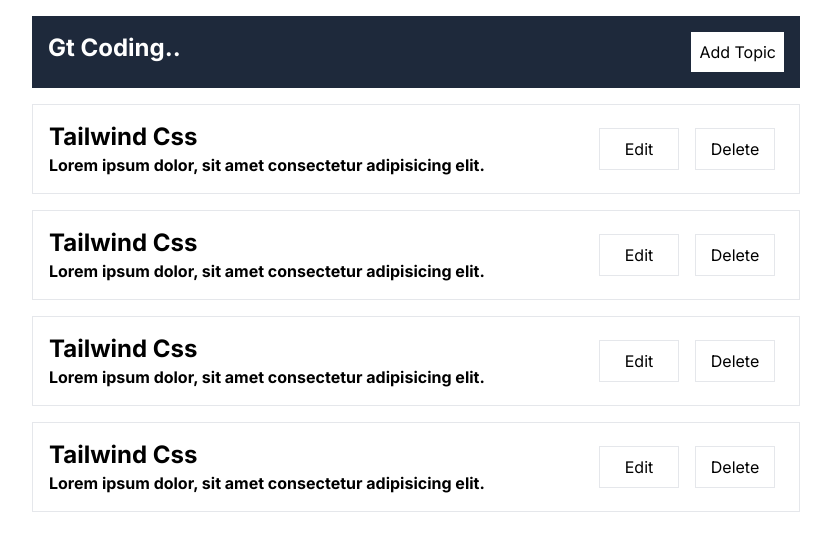
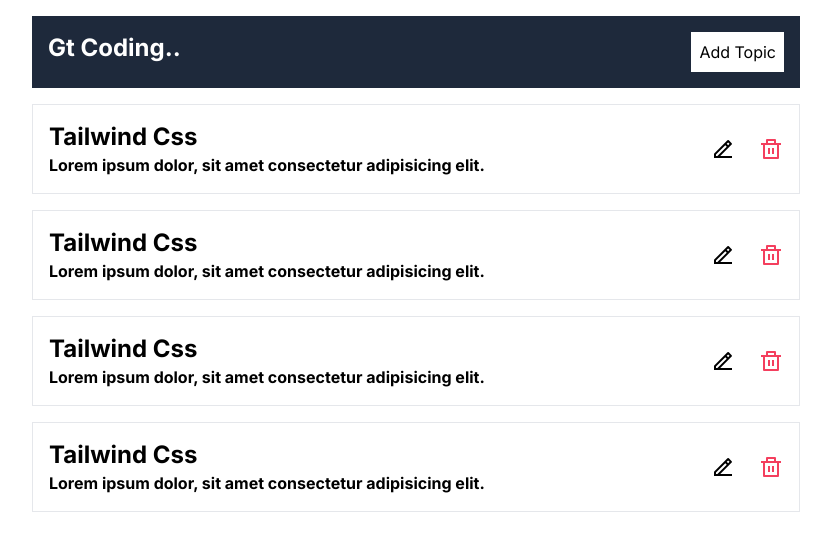
Before and after one commit to junaidsalam639/Next-Js-Class-Last, a Next.js app: page /todo in a window 1280 px wide. Shown: the top 550 px of the page, without its empty margins (224-1055 px from the left). Built offline with nearby package versions, Linux system fonts and the light colour scheme.

Commit message:
'Compile526mss'

```diff
--- a/src/app/component/TodoList.js
+++ b/src/app/component/TodoList.js
@@ -1,16 +1,17 @@
-
+import React from 'react';
+import { RiEdit2Line, RiDeleteBinLine } from 'react-icons/ri';
 const TodoList = () => {
     return (
         <div>
             <>
-                <div className="nav flex flex-row justify-between items-center py-4 max-w-3xl border mx-auto container px-4 my-4">
+                <div className="nav flex flex-row justify-between items-center py-4 max-w-3xl border mx-auto container px-4 my-4 gap-3">
                     <div>
                         <p className='font-bold text-2xl'>Tailwind Css</p>
                         <p className='font-bold flex-col'>Lorem ipsum dolor, sit amet consectetur adipisicing elit. </p>
                     </div>
-                    <div className='flex flex-row justify-start items-start'>
-                        <button className='border py-2 px-2 mx-2 w-20'>Edit</button>
-                        <button className='border py-2 px-2 mx-2 w-20'>Delete</button>
+                    <div className='flex flex-row justify-start items-start gap-6'>
+                    <RiEdit2Line className='cursor-pointer' size={24} />
+                    <RiDeleteBinLine className='cursor-pointer text-rose-500' size={24} />
                     </div>
                 </div>
             </>
```
